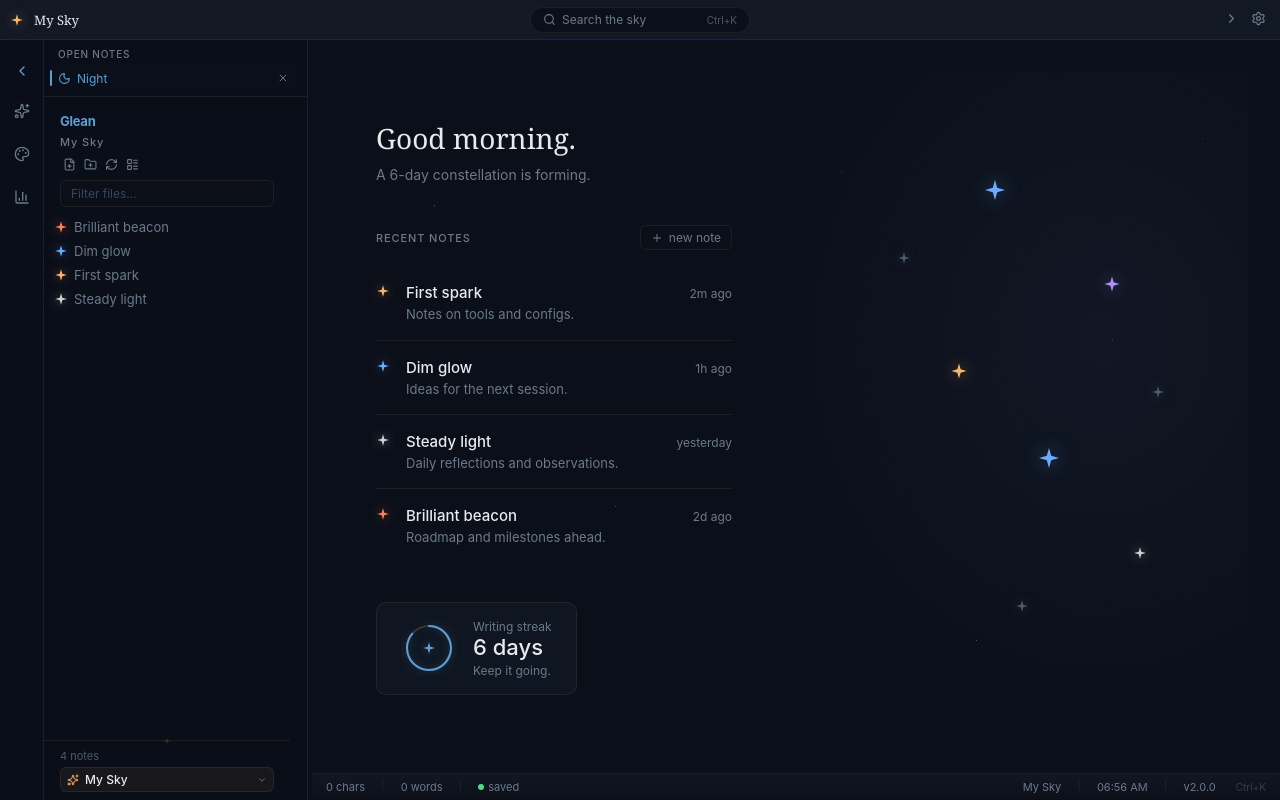
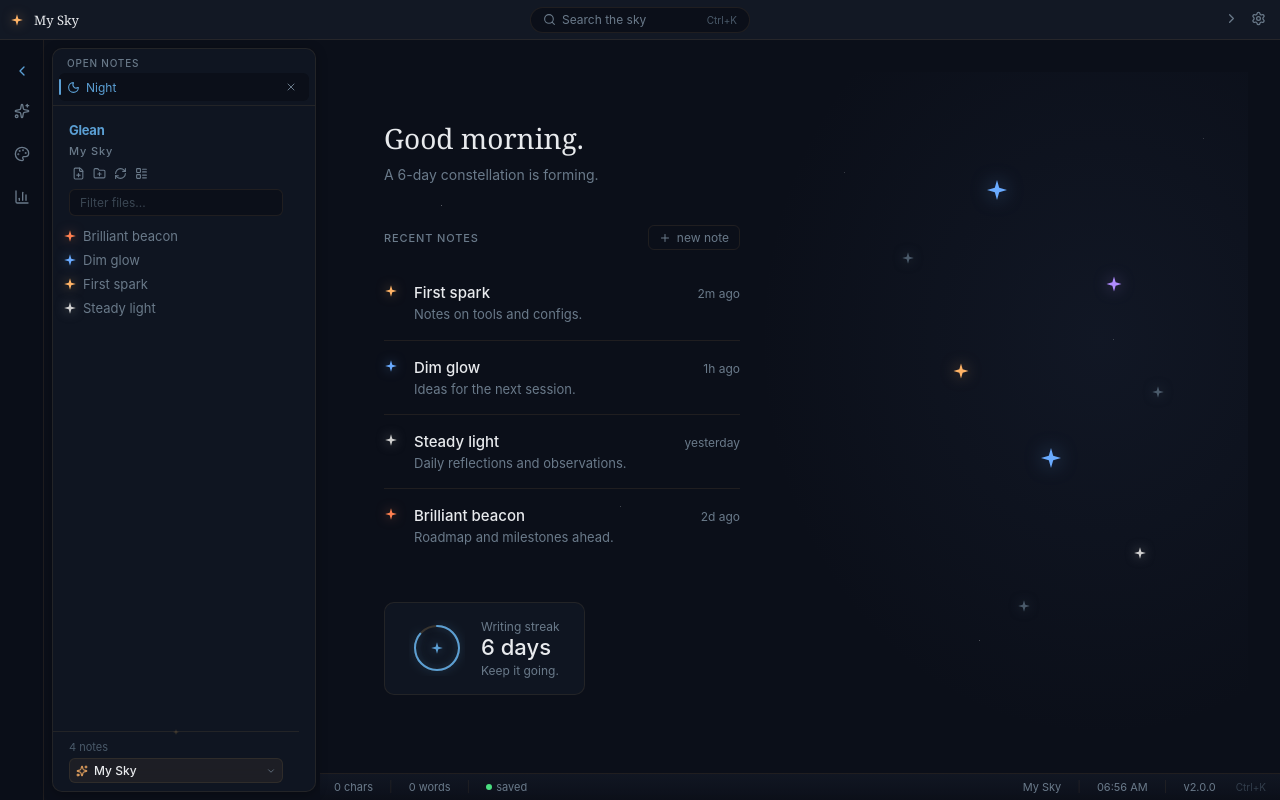
Before and after one commit to rokuroo171/glean, a React (Vite) app in the folder frontend/: page / in a window 1280 px wide. Built offline with nearby package versions, Linux system fonts and the light colour scheme; what @milkdown/kit would draw is missing.

Commit message:
feat: float sidebar and details panels as cards on wide screens

```diff
--- a/frontend/src/components/Workspace.jsx
+++ b/frontend/src/components/Workspace.jsx
@@ -1,5 +1,5 @@
 import { useEffect, useMemo, useRef, useState } from 'react'
-import { colors, space } from '../lib/theme'
+import { colors, space, radius } from '../lib/theme'
 import { usePreferences } from '../lib/preferences-context'
 import TabBar from './TabBar'
 import HeaderBar from './HeaderBar'
@@ -44,6 +44,23 @@ export default function Workspace({
   const [cursorPos, setCursorPos] = useState({ line: 1, col: 1 })
   const [sidebarWidth, setSidebarWidth] = useState(264)
   const draggingRef = useRef(false)
+  // Floating cards need room; narrow screens collapse to attached panels
+  const [wide, setWide] = useState(() => window.matchMedia('(min-width: 900px)').matches)
+  useEffect(() => {
+    const mq = window.matchMedia('(min-width: 900px)')
+    const onChange = (e) => setWide(e.matches)
+    mq.addEventListener('change', onChange)
+    return () => mq.removeEventListener('change', onChange)
+  }, [])
+
+  const floatCard = {
+    borderRadius: radius.lg,
+    border: `1px solid ${colors.border}`,
+    boxShadow: colors.shadow,
+    background: colors.bgCard,
+    backdropFilter: 'blur(12px)',
+    overflow: 'hidden',
+  }
 
   function startResize(e) {
     draggingRef.current = true
@@ -349,8 +366,10 @@ export default function Workspace({
         {/* File explorer panel -- slides in/out next to the icon rail */}
         {!skyCollapsed && (
           <>
-          <div style={{ width: sidebarWidth, borderRight: `1px solid ${colors.border}`, display: 'flex', flexDirection: 'column', minHeight: 0,
-            background: colors.bgTranslucent, backdropFilter: 'blur(12px)', flexShrink: 0, overflow: 'hidden' }}>
+          <div style={{ width: sidebarWidth, display: 'flex', flexDirection: 'column', minHeight: 0, flexShrink: 0,
+            ...(wide
+              ? { margin: '8px 0 8px 8px', ...floatCard }
+              : { borderRight: `1px solid ${colors.border}`, background: colors.bgTranslucent, backdropFilter: 'blur(12px)', overflow: 'hidden' }) }}>
             {prefs.layout.tab_mode === 'vertical' && (
               <OpenNotesList tabs={tabs} activeId={activeId}
                 onSelect={(id) => id === '__night__' ? openNight() : openNote(id)}
@@ -439,8 +458,10 @@ export default function Workspace({
           )}
         </div>
         {detailsOpen && activeNote && (
-          <div style={{ width: 220, borderLeft: `1px solid ${colors.border}`, overflow: 'auto', flexShrink: 0,
-            background: colors.bgTranslucent, backdropFilter: 'blur(12px)' }}>
+          <div style={{ width: 220, overflow: 'auto', flexShrink: 0,
+            ...(wide
+              ? { margin: '8px 8px 8px 0', ...floatCard }
+              : { borderLeft: `1px solid ${colors.border}`, background: colors.bgTranslucent, backdropFilter: 'blur(12px)' }) }}>
             <DetailsPanel note={activeNote} linked={linked}
               noteBodies={noteBodies} notes={notes}
               onWish={onWish}
```
